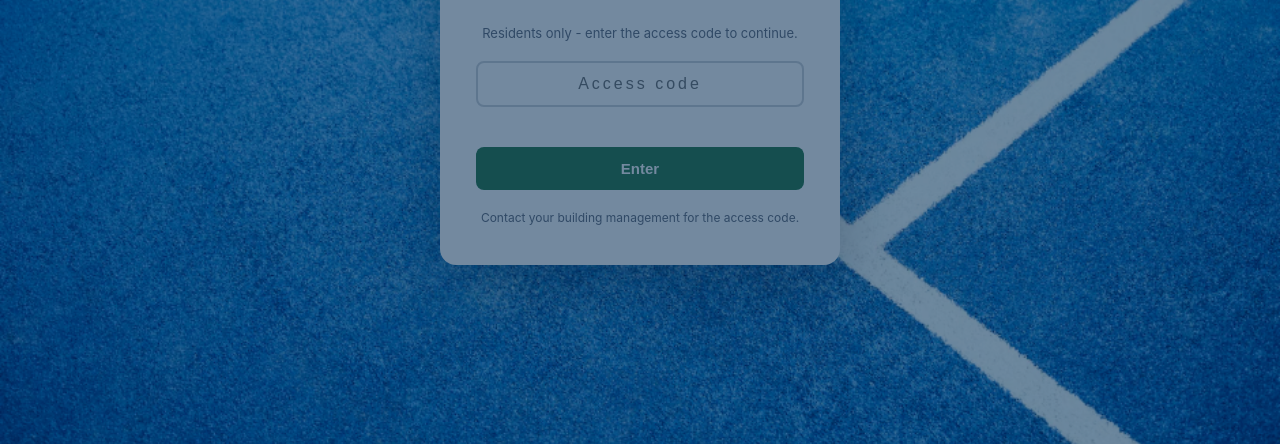
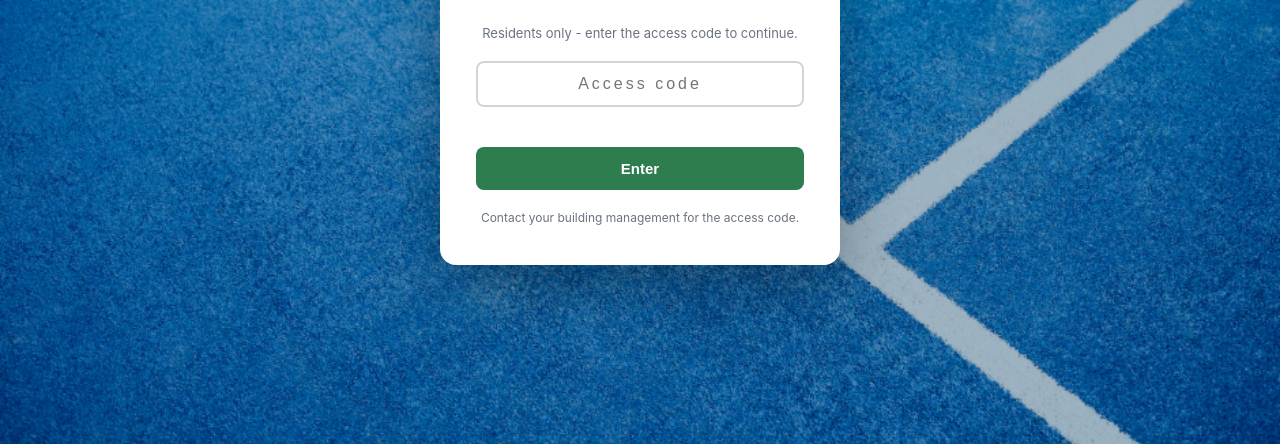
Before and after one commit to paulviktorija-netizen/padel-Aldea-Savia, a website: page padel-app/public/index.html in a window 1280 px wide. Shown: the part 356-800 px from the top of the page. Drawn offline with nearby package versions, Linux system fonts and the light colour scheme.

Commit message:
Update index.html

```diff
--- a/padel-app/public/index.html
+++ b/padel-app/public/index.html
@@ -22,8 +22,8 @@
     .lang-toggle.lock .lang-btn { opacity: .55; }
     .lang-toggle.lock .lang-btn.active { border-color: rgba(255,255,255,.7); opacity: 1; }
     #lock-screen { position: relative; display: flex; flex-direction: column; align-items: center; justify-content: center; min-height: 100vh; padding: 24px; background: url('/court.png') center center / cover no-repeat; }
-    #lock-screen::before { content: ''; position: absolute; inset: 0; background: rgba(0, 40, 80, 0.55); pointer-events: none; }
-    #lock-screen .card { background: var(--white); border-radius: 16px; padding: 40px 36px; max-width: 400px; width: 100%; box-shadow: 0 20px 60px rgba(0,0,0,.25); text-align: center; }
+    #lock-screen::before { content: ''; position: absolute; inset: 0; background: rgba(0, 40, 80, 0.35); pointer-events: none; }
+    #lock-screen .card { background: #ffffff; border-radius: 16px; padding: 40px 36px; max-width: 400px; width: 100%; box-shadow: 0 20px 60px rgba(0,0,0,.3); text-align: center; position: relative; z-index: 1; }
     #lock-screen .logo { margin-bottom: 28px; }
     #lock-screen .logo .logo-main { font-family: 'Cormorant Garamond', 'Garamond', 'Georgia', serif; font-size: 32px; font-weight: 300; letter-spacing: 6px; color: #2b2d3a; text-transform: uppercase; display: block; }
     #lock-screen .logo .logo-sub { font-family: 'Cormorant Garamond', 'Garamond', 'Georgia', serif; font-size: 13px; font-weight: 400; letter-spacing: 5px; color: #2b2d3a; text-transform: uppercase; display: block; margin-top: 4px; }
```
